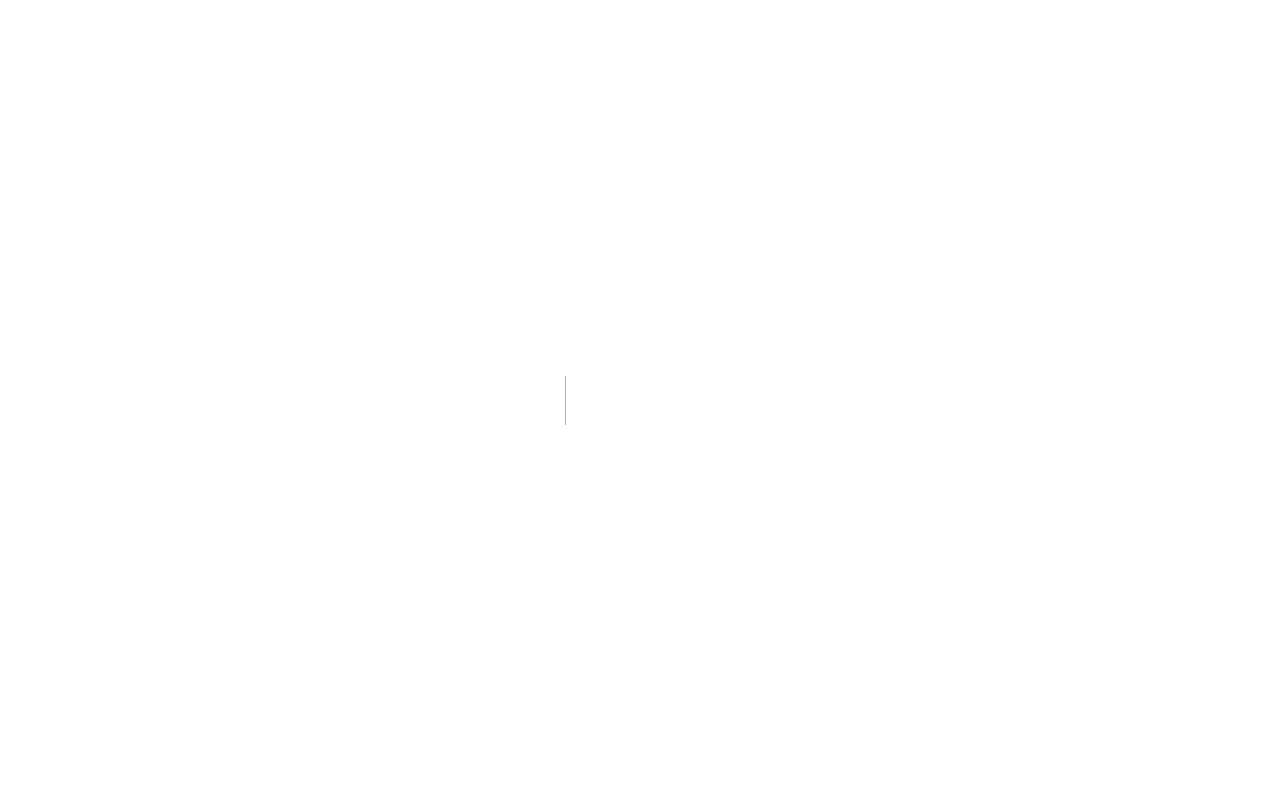
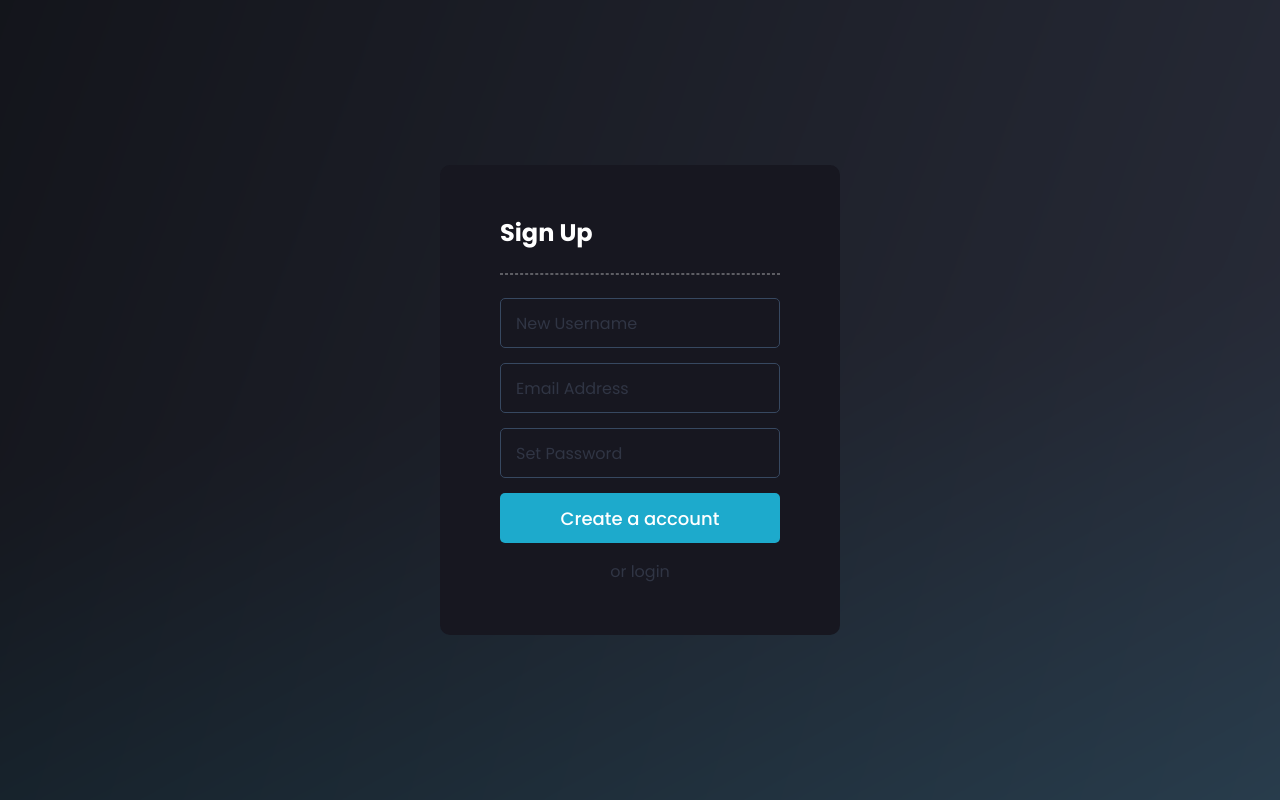
Before and after one commit to Keshraf/sigma, a Next.js app: page /auth in a window 1280 px wide. Before the commit this address had no page. Built offline with nearby package versions, Linux system fonts and the light colour scheme.

Commit message:
Added Auth Page

```diff
--- /dev/null
+++ b/pages/auth.js
@@ -0,0 +1,88 @@
+import { useState } from "react";
+import toast, { Toaster } from "react-hot-toast";
+import styles from "../styles/Auth.module.css";
+
+const Auth = () => {
+  const [login, setLogin] = useState(false);
+  const [username, setUsername] = useState("");
+  const [password, setPassword] = useState("");
+  const [email, setEmail] = useState("");
+
+  const submitHandler = () => {
+    if (login) {
+      // User is loging in
+      // Checks for missing creds
+      if (!username || !password) {
+        toast.error("Missing Credentials");
+        return;
+      }
+      console.log("LOGGED IN!");
+    } else {
+      // User is signing up
+      // Checks for missing creds
+      if (!username || !password || !email) {
+        toast.error("Missing Credentials");
+        return;
+      }
+      console.log("SIGNED UP!");
+    }
+  };
+
+  return (
+    <>
+      <Toaster
+        position="top-center"
+        toastOptions={{
+          duration: 2000,
+          style: {
+            background: "#303544",
+            color: "#ffffff",
+          },
+        }}
+      />
+      <div className={styles.container}>
+        <div className={styles.blur}></div>
+        <form className={styles.form} onSubmit={(e) => e.preventDefault()}>
+          <h1 className={styles.heading}>{login ? "Log In" : "Sign Up"}</h1>
+          <hr className={styles.divider} />
+          <input
+            className={styles.input}
+            type="text"
+            placeholder={login ? "Enter Username" : "New Username"}
+            value={username}
+            onChange={(e) => setUsername(e.target.value)}
+          />
+          {login ? (
+            <></>
+          ) : (
+            <input
+              className={styles.input}
+              type="text"
+              placeholder="Email Address"
+              value={email}
+              onChange={(e) => setEmail(e.target.value)}
+            />
+          )}
+          <input
+            className={styles.input}
+            type="text"
+            placeholder={login ? "Enter Password" : "Set Password"}
+            value={password}
+            onChange={(e) => setPassword(e.target.value)}
+          />
+          <button className={styles.submit} onClick={submitHandler}>
+            {login ? "Log In" : "Create a account"}
+          </button>
+          <button
+            className={styles.switch}
+            onClick={() => setLogin((prev) => !prev)}
+          >
+            {login ? "or signup" : "or login"}
+          </button>
+        </form>
+      </div>
+    </>
+  );
+};
+
+export default Auth;
--- /dev/null
+++ b/styles/Auth.module.css
@@ -0,0 +1,109 @@
+.container {
+    width: 100%;
+    height: 100vh;
+    display: flex;
+    flex-direction: row;
+    justify-content: center;
+    align-items: center;
+    position: relative;
+    background-color: #121219;
+}
+
+.form{
+    width: 400px;
+    height: auto;
+    padding: 50px 60px 50px 60px;
+    background-color: #171720;
+    display: flex;
+    flex-direction: column;
+    align-items: flex-start;
+    gap: 15px;
+    border-radius: 10px;
+    z-index: 1;
+}
+
+.heading{
+    font-family: 'Poppins';
+    font-weight: 700;
+    font-size: 24px;
+    color: #FFF;
+    margin: 0px;
+}
+
+.divider{
+    width: 100%;
+    height: 0px;
+    border: 0.5px dashed rgba(255,255,255,0.3);
+}
+
+.input{
+    width: 100%;
+    height: 50px;
+    border: 1px solid #374860;
+    border-radius: 5px;
+    padding-left: 15px;
+    background-color: transparent;
+    color: #fff;
+    font-family: 'Poppins';
+    font-size: 16px;
+}
+
+.input::placeholder{
+    color: #303544;
+}
+
+.submit{
+    width: 100%;
+  height: 50px;
+  background: #1DAACC;
+  border-radius: 5px;
+  font-family: 'Poppins';
+  font-weight: 500;
+  font-size: 18px;
+  text-align: center;
+  color: #FFFFFF;
+  border: none;
+  user-select: none;
+  cursor: pointer;
+  display: flex;
+  flex-direction: row;
+  justify-content: center;
+  align-items: center;
+  }
+
+  .switch{
+    margin: auto;
+    background-color: transparent;
+    border: none;
+    color: #303544;
+    font-size: 16px;
+    font-family: "Poppins";
+    cursor: pointer;
+  }
+
+  .switch:hover{
+    text-decoration: underline #1DAACC;
+  }
+
+  .blur{
+    width: 2500px;
+    height: 2500px;
+    background: linear-gradient(272.79deg, rgba(0, 0, 0, 0.61) 3.54%, rgba(48, 53, 68, 0.61) 81.55%), linear-gradient(153.79deg, #1DAACC 0.41%, #20222D 50.2%);
+filter: blur(45px);
+position: absolute;
+z-index: 0;
+animation-name: rotation;
+animation-iteration-count: infinite;
+animation-duration: 10s;
+animation-timing-function: linear;
+  }
+
+  @keyframes rotation {
+    0% {
+        transform: rotate(0deg);
+    }
+    100% {
+        transform: rotate(360deg);
+    }
+
+  }
```
